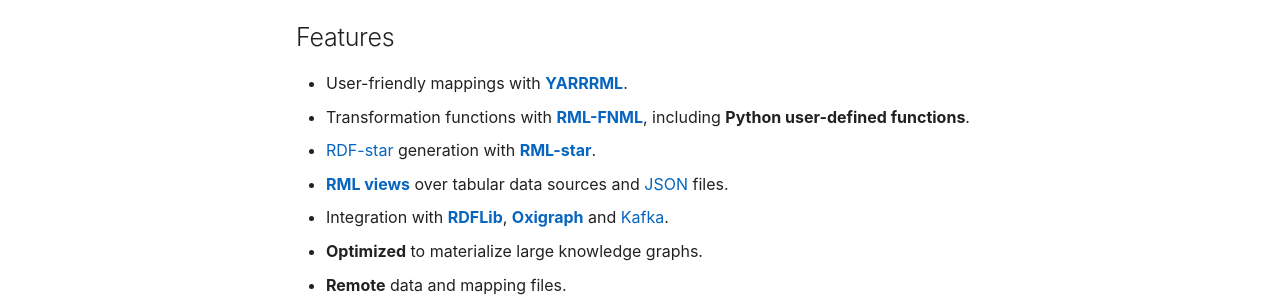
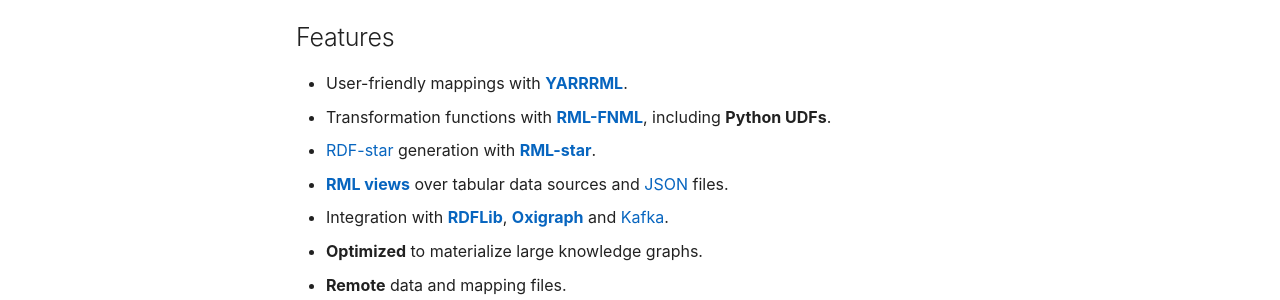
Before and after one commit to morph-kgc/morph-kgc-docs, an MkDocs documentation site: the page built from docs/index.md, in a window 1280 px wide and 900 px high. Shown: the part 421-721 px from the top of the window. Built offline with MkDocs 1.6.1 and Material for MkDocs 9.7.7, drawn with Linux system fonts in a browser that asks for light colours; comment, search, counter and statistics services are not loaded.

Commit message:
Update index.md

```diff
--- a/docs/index.md
+++ b/docs/index.md
@@ -9,7 +9,7 @@
 ## Features
 
 - User-friendly mappings with **[YARRRML](https://rml.io/yarrrml/spec/)**.
-- Transformation functions with **[RML-FNML](https://w3id.org/rml/fnml/spec)**, including **Python user-defined functions**.
+- Transformation functions with **[RML-FNML](https://w3id.org/rml/fnml/spec)**, including **Python UDFs**.
 - [RDF-star](https://w3c.github.io/rdf-star/cg-spec/2021-12-17.html) generation with **[RML-star](https://w3id.org/rml/star/spec)**.
 - **[RML views](https://2023.eswc-conferences.org/wp-content/uploads/2023/05/paper_Arenas-Guerrero_2023_Boosting.pdf)** over tabular data sources and [JSON](https://www.json.org) files.
 - Integration with **[RDFLib](https://rdflib.readthedocs.io)**, **[Oxigraph](https://pyoxigraph.readthedocs.io/en/latest/)** and [Kafka](https://kafka-python.readthedocs.io).
```
